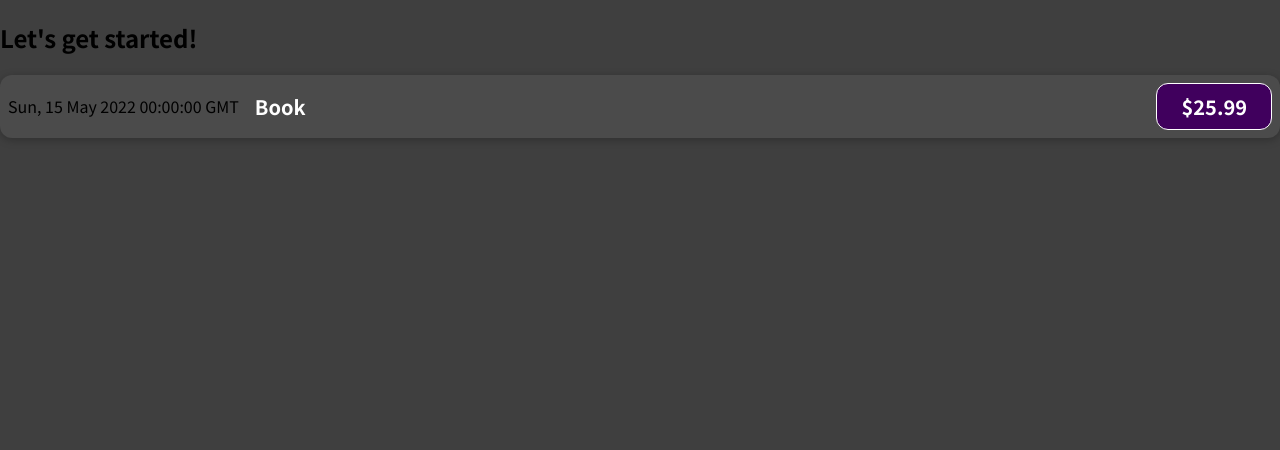
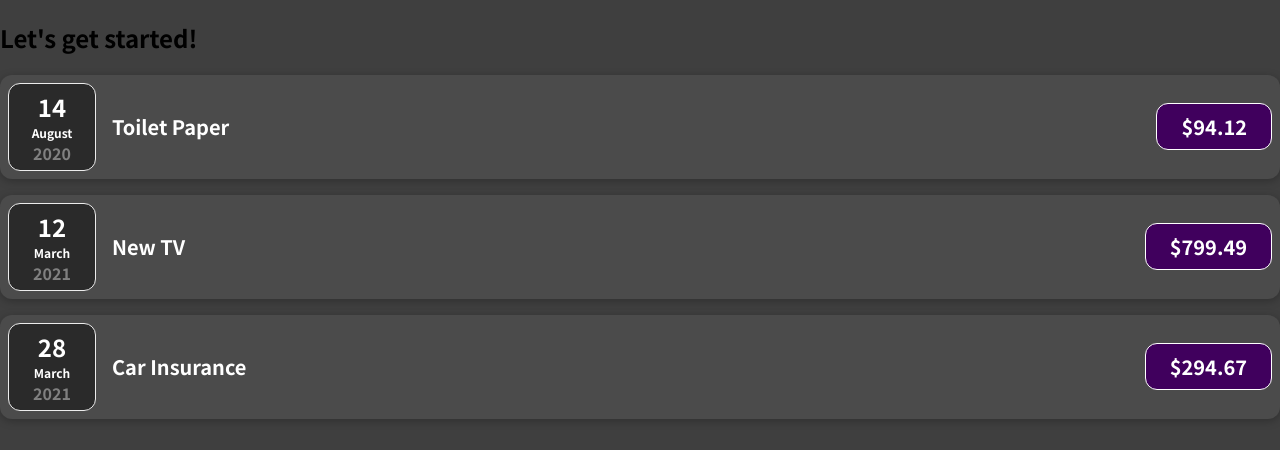
Before and after one commit to svenku/react-test, a JavaScript app: page / in a window 1280 px wide. Shown: the top 450 px of the page. Built offline with nearby package versions, Linux system fonts and the light colour scheme.

Commit message:
Expenses, ExpenseItem and ExpenseDate components

```diff
--- a/src/App.js
+++ b/src/App.js
@@ -1,10 +1,46 @@
 import ExpenseItem from "./components/ExpenseItem";
 
 function App() {
+  const expenses = [
+    {
+      id: "e1",
+      title: "Toilet Paper",
+      amount: 94.12,
+      date: new Date(2020, 7, 14),
+    },
+    { id: "e2", title: "New TV", amount: 799.49, date: new Date(2021, 2, 12) },
+    {
+      id: "e3",
+      title: "Car Insurance",
+      amount: 294.67,
+      date: new Date(2021, 2, 28),
+    },
+    {
+      id: "e4",
+      title: "New Desk (Wooden)",
+      amount: 450,
+      date: new Date(2021, 5, 12),
+    },
+  ];
+
   return (
     <div>
       <h2>Let's get started!</h2>
-      <ExpenseItem></ExpenseItem>
+      <ExpenseItem
+        title={expenses[0].title}
+        amount={expenses[0].amount}
+        date={expenses[0].date}
+      />
+      <ExpenseItem
+        title={expenses[1].title}
+        amount={expenses[1].amount}
+        date={expenses[1].date}
+      />
+      <ExpenseItem
+        title={expenses[2].title}
+        amount={expenses[2].amount}
+        date={expenses[2].date}
+      />
     </div>
   );
 }
--- /dev/null
+++ b/src/components/ExpenseDate.css
@@ -0,0 +1,28 @@
+.expense-date {
+  display: flex;
+  flex-direction: column;
+  width: 5.5rem;
+  height: 5.5rem;
+  border: 1px solid #ececec;
+  background-color: #2a2a2a;
+  color: white;
+  border-radius: 12px;
+  align-items: center;
+  justify-content: center;
+}
+
+.expense-date__month {
+  font-size: 0.75rem;
+  font-weight: bold;
+}
+
+.expense-date__year {
+  font-size: 1rem;
+  font-weight: bold;
+  color: gray;
+}
+
+.expense-date__day {
+  font-size: 1.5rem;
+  font-weight: bold;
+}
--- /dev/null
+++ b/src/components/ExpenseDate.js
@@ -0,0 +1,17 @@
+import "./ExpenseDate.css";
+
+function ExpenseDate(props) {
+  const day = props.date.toLocaleDateString("en-US", { day: "2-digit" });
+  const month = props.date.toLocaleDateString("en-US", { month: "long" });
+  const year = props.date.toLocaleDateString("en-US", { year: "numeric" });
+
+  return (
+    <div className="expense-date">
+      <div className="expense-date__day">{day}</div>
+      <div className="expense-date__month">{month}</div>
+      <div className="expense-date__year">{year}</div>
+    </div>
+  );
+}
+
+export default ExpenseDate;
--- a/src/components/ExpenseItem.js
+++ b/src/components/ExpenseItem.js
@@ -1,16 +1,14 @@
 import "./ExpenseItem.css";
+import ExpenseDate from "./ExpenseDate";
 
-function ExpenseItem() {
-  const expenseDate = new Date(2022, 4, 15);
-  const expenseDescription = 'Book';
-  const expensePrice = 25.99;
+function ExpenseItem(props) {
 
   return (
     <div className="expense-item">
-      <div>{expenseDate.toUTCString()}</div>
+      <ExpenseDate date={props.date}/>
       <div className="expense-item__description">
-        <h2>{expenseDescription}</h2>
-        <div className="expense-item__price">${expensePrice}</div>
+        <h2>{props.title}</h2>
+        <div className="expense-item__price">${props.amount}</div>
       </div>
     </div>
   );
```
Also changed, not shown: src/components/Expenses.js (added, +17 -0 lines).
